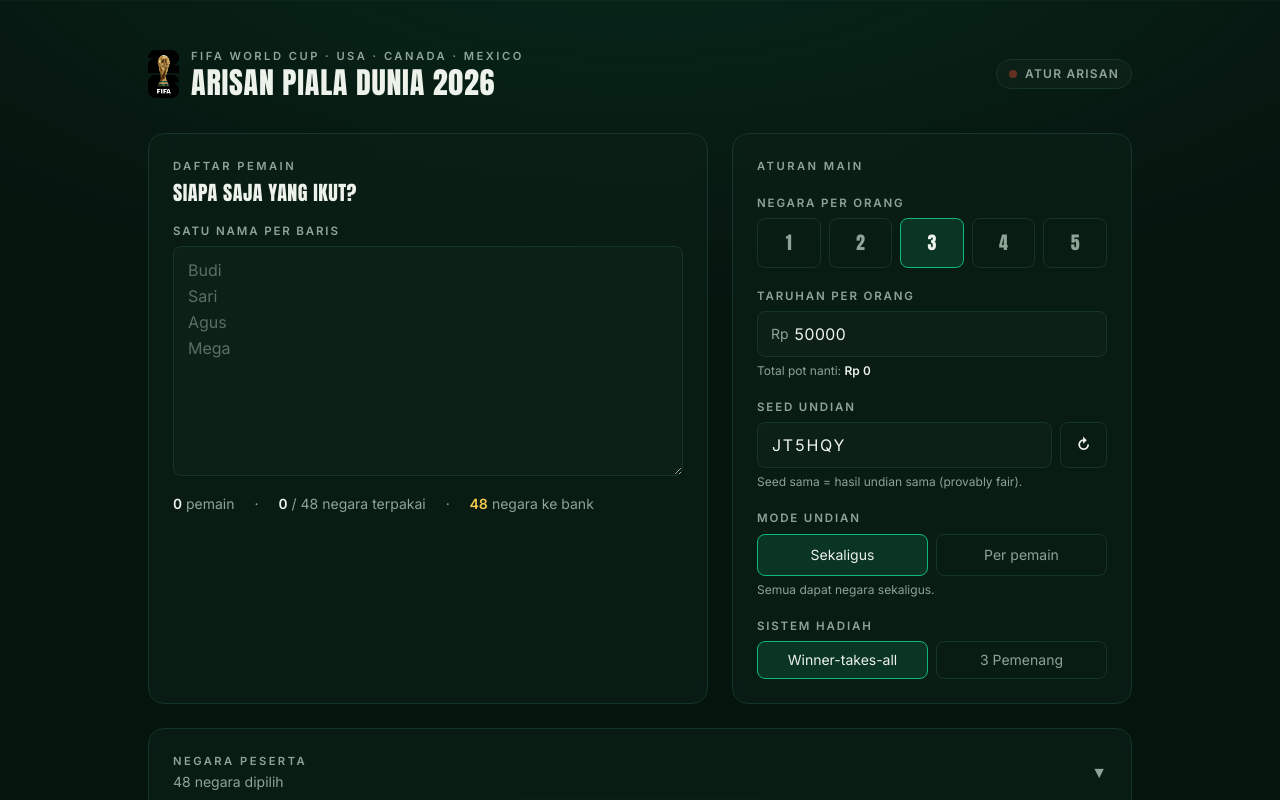
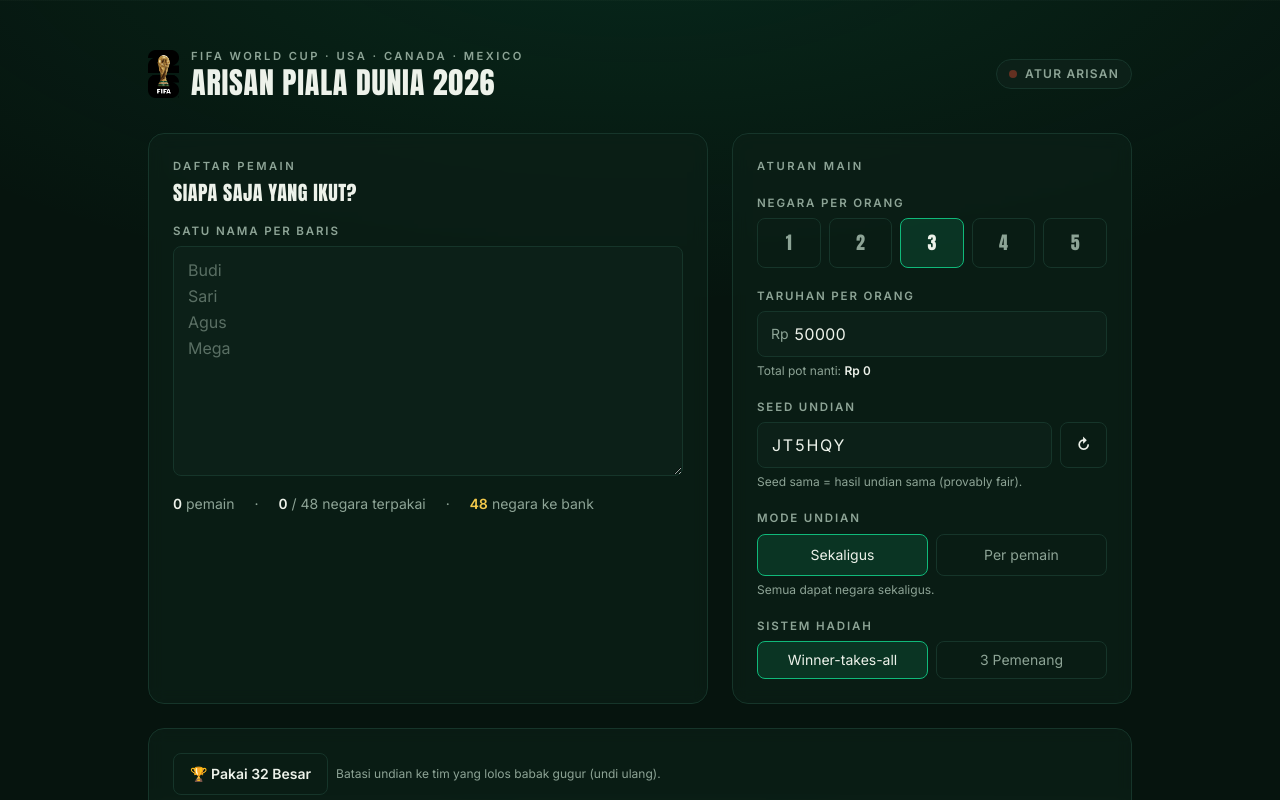
Before and after one commit to mangtri99/arisan-wc-2026, a Vue app: page / in a window 1280 px wide. Shown: the top 800 px of the page. Built offline with nearby package versions, Linux system fonts and the light colour scheme.

Commit message:
feat: tombol preset 32 besar di setup

```diff
--- a/src/components/SetupForm.vue
+++ b/src/components/SetupForm.vue
@@ -204,6 +204,22 @@
 
     <!-- Pilihan negara -->
     <div class="panel mt-6 p-5 sm:p-6">
+      <div class="mb-4 flex flex-wrap items-center gap-2">
+        <button type="button" class="btn-ghost" @click="store.applyKnockout32()">
+          🏆 Pakai 32 Besar
+        </button>
+        <button
+          v-if="store.pool.includedTeamIds !== null"
+          type="button"
+          class="btn-ghost"
+          @click="store.setIncludedTeams(null)"
+        >
+          Semua 48 negara
+        </button>
+        <span class="text-xs text-chalk-dim">
+          Batasi undian ke tim yang lolos babak gugur (undi ulang).
+        </span>
+      </div>
       <button
         type="button"
         class="flex w-full items-center justify-between"
```
